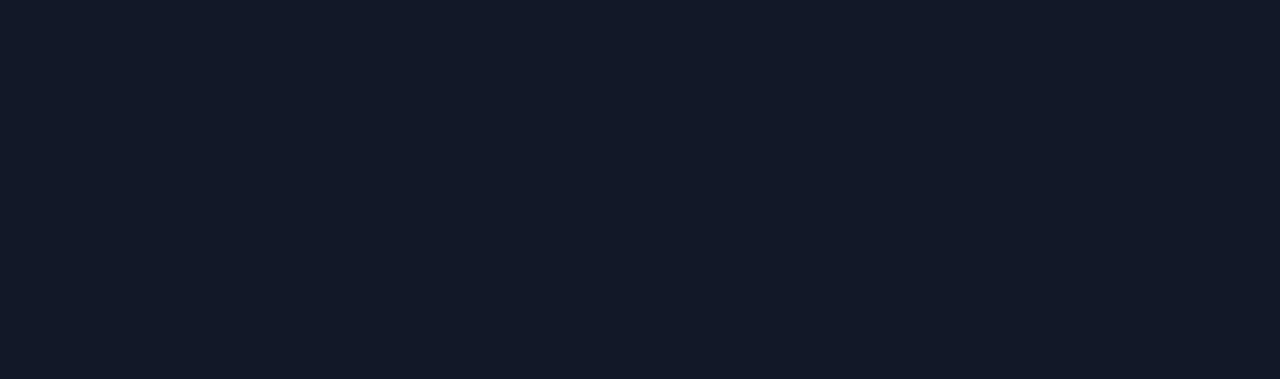
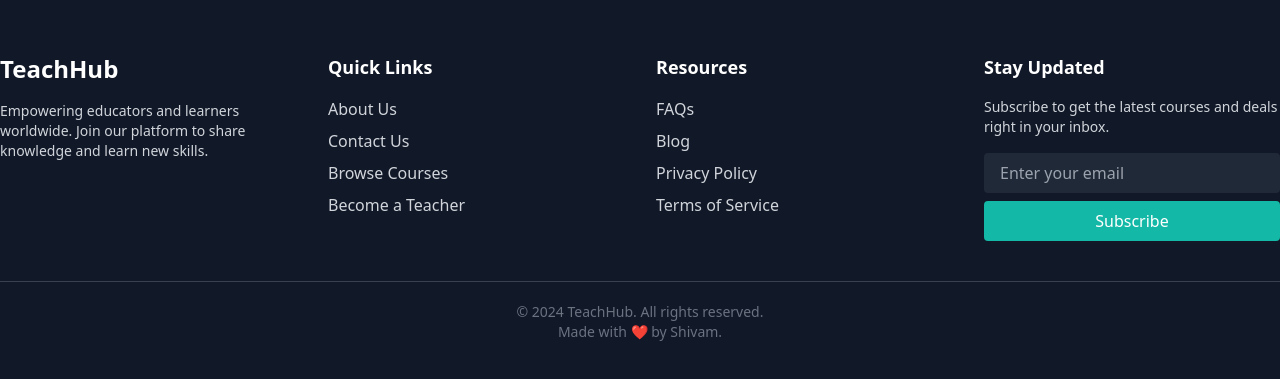
Before and after one commit to Shivamvashist/TeachHub, a React (Vite) app in the folder Frontend/: page / in a window 1280 px wide. Shown: the part 2181-2560 px from the top of the page. Before the commit the page ends 912 px from the top, so only its background shows below. Built offline with nearby package versions, Linux system fonts and the light colour scheme; a web font is replaced by a local one.

Commit message:
added footer

```diff
--- a/Frontend/src/App.jsx
+++ b/Frontend/src/App.jsx
@@ -19,6 +19,7 @@ function App() {
     <BrowserRouter>
       <Routes>
         <Route path='/' element={<Layout />}>
+
           <Route index element={<Homepage/>}/>
           <Route path='/courses' element={<Course/>}/>
           <Route path='/purchases' element={<Purchase/>}/>
@@ -26,6 +27,7 @@ function App() {
 
           <Route path='/user/signup' element={<UserSignup/>}/>
           <Route path='/user/login' element={<UserLogin/>}/>
+
           <Route path='/admin' element={<Admin/>}/>
           <Route path='/admin/signup' element={<Homepage/>}/>
           <Route path='/admin/login' element={<Homepage/>}/>
--- a/Frontend/src/Routes/common/Layout.jsx
+++ b/Frontend/src/Routes/common/Layout.jsx
@@ -7,6 +7,7 @@ export function Layout() {
     return <div className='flex flex-col items-center '>
       <Header />
       <Outlet />
+      <Footer />
     </div>
 
 }
@@ -34,3 +35,101 @@ function Header(){
       </div>
 
 }
+
+
+const Footer = () => {
+  return (
+    <footer className="bg-gray-900 text-gray-300 py-10">
+      <div className="container mx-auto grid grid-cols-1 md:grid-cols-4 gap-8">
+        <div>
+          <h2 className="text-2xl font-bold text-white mb-4">TeachHub</h2>
+          <p className="text-sm">
+            Empowering educators and learners worldwide. Join our platform to
+            share knowledge and learn new skills.
+          </p>
+        </div>
+
+        <div>
+          <h3 className="text-lg font-semibold text-white mb-4">Quick Links</h3>
+          <ul className="space-y-2">
+            <li>
+              <Link to="/aboutus" className="hover:underline">
+                About Us
+              </Link>
+            </li>
+            <li>
+              <Link  className="hover:underline">
+                Contact Us
+              </Link>
+            </li>
+            <li>
+              <Link to="/courses" className="hover:underline">
+                Browse Courses
+              </Link>
+            </li>
+            <li>
+              <Link to="/admin/signup" className="hover:underline">
+                Become a Teacher
+              </Link>
+            </li>
+          </ul>
+        </div>
+
+        {/* Resources */}
+        <div>
+          <h3 className="text-lg font-semibold text-white mb-4">Resources</h3>
+          <ul className="space-y-2">
+            <li>
+              <Link className="hover:underline">
+                FAQs
+              </Link>
+            </li>
+            <li>
+              <Link  className="hover:underline">
+                Blog
+              </Link>
+            </li>
+            <li>
+              <Link  className="hover:underline">
+                Privacy Policy
+              </Link>
+            </li>
+            <li>
+              <Link className="hover:underline">
+                Terms of Service
+              </Link>
+            </li>
+          </ul>
+        </div>
+
+        <div>
+          <h3 className="text-lg font-semibold text-white mb-4">Stay Updated</h3>
+          <p className="text-sm mb-4">
+            Subscribe to get the latest courses and deals right in your inbox.
+          </p>
+          <form>
+            <input
+              type="email"
+              placeholder="Enter your email"
+              className="w-full px-4 py-2 rounded bg-gray-800 text-gray-300 focus:outline-none focus:ring-2 focus:ring-teal-500"
+            />
+            <button
+              type="submit"
+              className="mt-2 w-full py-2 bg-teal-500 text-white rounded hover:bg-teal-600"
+            >
+              Subscribe
+            </button>
+          </form>
+        </div>
+      </div>
+
+      {/* Footer Bottom */}
+      <div className="border-t border-gray-700 mt-10 pt-5 text-center text-sm text-gray-500">
+        <p>&copy; {new Date().getFullYear()} TeachHub. All rights reserved.</p>
+        <p>Made with ❤️ by Shivam.</p>
+      </div>
+    </footer>
+  );
+};
+
+export default Footer;
--- a/Frontend/src/output.css
+++ b/Frontend/src/output.css
@@ -554,6 +554,40 @@ video {
   display: none;
 }
 
+.container {
+  width: 100%;
+}
+
+@media (min-width: 640px) {
+  .container {
+    max-width: 640px;
+  }
+}
+
+@media (min-width: 768px) {
+  .container {
+    max-width: 768px;
+  }
+}
+
+@media (min-width: 1024px) {
+  .container {
+    max-width: 1024px;
+  }
+}
+
+@media (min-width: 1280px) {
+  .container {
+    max-width: 1280px;
+  }
+}
+
+@media (min-width: 1536px) {
+  .container {
+    max-width: 1536px;
+  }
+}
+
 .fixed {
   position: fixed;
 }
@@ -588,14 +622,14 @@ video {
   margin-right: 1.75rem;
 }
 
-.my-2 {
-  margin-top: 0.5rem;
-  margin-bottom: 0.5rem;
-}
-
 .my-24 {
   margin-top: 6rem;
   margin-bottom: 6rem;
+}
+
+.mx-auto {
+  margin-left: auto;
+  margin-right: auto;
 }
 
 .mr-3 {
@@ -606,16 +640,44 @@ video {
   margin-top: 0.75rem;
 }
 
+.mb-4 {
+  margin-bottom: 1rem;
+}
+
+.mt-10 {
+  margin-top: 2.5rem;
+}
+
+.mt-2 {
+  margin-top: 0.5rem;
+}
+
 .flex {
   display: flex;
+}
+
+.grid {
+  display: grid;
 }
 
 .h-24 {
   height: 6rem;
 }
 
+.h-\[80vh\] {
+  height: 80vh;
+}
+
 .h-\[90vh\] {
   height: 90vh;
+}
+
+.w-\[100vw\] {
+  width: 100vw;
+}
+
+.w-full {
+  width: 100%;
 }
 
 .-translate-x-96 {
@@ -636,6 +698,10 @@ video {
 .-rotate-90 {
   --tw-rotate: -90deg;
   transform: translate(var(--tw-translate-x), var(--tw-translate-y)) rotate(var(--tw-rotate)) skewX(var(--tw-skew-x)) skewY(var(--tw-skew-y)) scaleX(var(--tw-scale-x)) scaleY(var(--tw-scale-y));
+}
+
+.grid-cols-1 {
+  grid-template-columns: repeat(1, minmax(0, 1fr));
 }
 
 .flex-col {
@@ -674,8 +740,48 @@ video {
   gap: 24rem;
 }
 
+.gap-8 {
+  gap: 2rem;
+}
+
+.space-y-2 > :not([hidden]) ~ :not([hidden]) {
+  --tw-space-y-reverse: 0;
+  margin-top: calc(0.5rem * calc(1 - var(--tw-space-y-reverse)));
+  margin-bottom: calc(0.5rem * var(--tw-space-y-reverse));
+}
+
+.space-y-3 > :not([hidden]) ~ :not([hidden]) {
+  --tw-space-y-reverse: 0;
+  margin-top: calc(0.75rem * calc(1 - var(--tw-space-y-reverse)));
+  margin-bottom: calc(0.75rem * var(--tw-space-y-reverse));
+}
+
+.divide-y > :not([hidden]) ~ :not([hidden]) {
+  --tw-divide-y-reverse: 0;
+  border-top-width: calc(1px * calc(1 - var(--tw-divide-y-reverse)));
+  border-bottom-width: calc(1px * var(--tw-divide-y-reverse));
+}
+
+.divide-cyan-950 > :not([hidden]) ~ :not([hidden]) {
+  --tw-divide-opacity: 1;
+  border-color: rgb(8 51 68 / var(--tw-divide-opacity, 1));
+}
+
 .rounded-3xl {
   border-radius: 1.5rem;
+}
+
+.rounded {
+  border-radius: 0.25rem;
+}
+
+.border-t {
+  border-top-width: 1px;
+}
+
+.border-gray-700 {
+  --tw-border-opacity: 1;
+  border-color: rgb(55 65 81 / var(--tw-border-opacity, 1));
 }
 
 .bg-\[\#111827\] {
@@ -683,14 +789,42 @@ video {
   background-color: rgb(17 24 39 / var(--tw-bg-opacity, 1));
 }
 
-.bg-white {
+.bg-gray-800 {
   --tw-bg-opacity: 1;
-  background-color: rgb(255 255 255 / var(--tw-bg-opacity, 1));
+  background-color: rgb(31 41 55 / var(--tw-bg-opacity, 1));
 }
 
-.bg-slate-50 {
+.bg-gray-900 {
   --tw-bg-opacity: 1;
-  background-color: rgb(248 250 252 / var(--tw-bg-opacity, 1));
+  background-color: rgb(17 24 39 / var(--tw-bg-opacity, 1));
+}
+
+.bg-teal-500 {
+  --tw-bg-opacity: 1;
+  background-color: rgb(20 184 166 / var(--tw-bg-opacity, 1));
+}
+
+.px-4 {
+  padding-left: 1rem;
+  padding-right: 1rem;
+}
+
+.py-10 {
+  padding-top: 2.5rem;
+  padding-bottom: 2.5rem;
+}
+
+.py-2 {
+  padding-top: 0.5rem;
+  padding-bottom: 0.5rem;
+}
+
+.pt-5 {
+  padding-top: 1.25rem;
+}
+
+.text-center {
+  text-align: center;
 }
 
 .font-atomic {
@@ -708,6 +842,21 @@ video {
 
 .text-\[80px\] {
   font-size: 80px;
+}
+
+.text-2xl {
+  font-size: 1.5rem;
+  line-height: 2rem;
+}
+
+.text-lg {
+  font-size: 1.125rem;
+  line-height: 1.75rem;
+}
+
+.text-sm {
+  font-size: 0.875rem;
+  line-height: 1.25rem;
 }
 
 .font-bold {
@@ -728,16 +877,18 @@ video {
   color: rgb(255 255 255 / var(--tw-text-opacity, 1));
 }
 
+.text-gray-300 {
+  --tw-text-opacity: 1;
+  color: rgb(209 213 219 / var(--tw-text-opacity, 1));
+}
+
+.text-gray-500 {
+  --tw-text-opacity: 1;
+  color: rgb(107 114 128 / var(--tw-text-opacity, 1));
+}
+
 .opacity-30 {
   opacity: 0.3;
-}
-
-.opacity-50 {
-  opacity: 0.5;
-}
-
-.opacity-0 {
-  opacity: 0;
 }
 
 .opacity-90 {
@@ -750,51 +901,8 @@ video {
   box-shadow: var(--tw-ring-offset-shadow, 0 0 #0000), var(--tw-ring-shadow, 0 0 #0000), var(--tw-shadow);
 }
 
-.shadow {
-  --tw-shadow: 0 1px 3px 0 rgb(0 0 0 / 0.1), 0 1px 2px -1px rgb(0 0 0 / 0.1);
-  --tw-shadow-colored: 0 1px 3px 0 var(--tw-shadow-color), 0 1px 2px -1px var(--tw-shadow-color);
-  box-shadow: var(--tw-ring-offset-shadow, 0 0 #0000), var(--tw-ring-shadow, 0 0 #0000), var(--tw-shadow);
-}
-
-.shadow-xl {
-  --tw-shadow: 0 20px 25px -5px rgb(0 0 0 / 0.1), 0 8px 10px -6px rgb(0 0 0 / 0.1);
-  --tw-shadow-colored: 0 20px 25px -5px var(--tw-shadow-color), 0 8px 10px -6px var(--tw-shadow-color);
-  box-shadow: var(--tw-ring-offset-shadow, 0 0 #0000), var(--tw-ring-shadow, 0 0 #0000), var(--tw-shadow);
-}
-
-.shadow-md {
-  --tw-shadow: 0 4px 6px -1px rgb(0 0 0 / 0.1), 0 2px 4px -2px rgb(0 0 0 / 0.1);
-  --tw-shadow-colored: 0 4px 6px -1px var(--tw-shadow-color), 0 2px 4px -2px var(--tw-shadow-color);
-  box-shadow: var(--tw-ring-offset-shadow, 0 0 #0000), var(--tw-ring-shadow, 0 0 #0000), var(--tw-shadow);
-}
-
-.shadow-gray-400 {
-  --tw-shadow-color: #9ca3af;
-  --tw-shadow: var(--tw-shadow-colored);
-}
-
-.shadow-gray-100 {
-  --tw-shadow-color: #f3f4f6;
-  --tw-shadow: var(--tw-shadow-colored);
-}
-
-.shadow-gray-600 {
-  --tw-shadow-color: #4b5563;
-  --tw-shadow: var(--tw-shadow-colored);
-}
-
 .shadow-gray-700 {
   --tw-shadow-color: #374151;
-  --tw-shadow: var(--tw-shadow-colored);
-}
-
-.shadow-gray-800 {
-  --tw-shadow-color: #1f2937;
-  --tw-shadow: var(--tw-shadow-colored);
-}
-
-.shadow-gray-900 {
-  --tw-shadow-color: #111827;
   --tw-shadow: var(--tw-shadow-colored);
 }
 
@@ -803,45 +911,8 @@ video {
   filter: var(--tw-blur) var(--tw-brightness) var(--tw-contrast) var(--tw-grayscale) var(--tw-hue-rotate) var(--tw-invert) var(--tw-saturate) var(--tw-sepia) var(--tw-drop-shadow);
 }
 
-.drop-shadow-lg {
-  --tw-drop-shadow: drop-shadow(0 10px 8px rgb(0 0 0 / 0.04)) drop-shadow(0 4px 3px rgb(0 0 0 / 0.1));
-  filter: var(--tw-blur) var(--tw-brightness) var(--tw-contrast) var(--tw-grayscale) var(--tw-hue-rotate) var(--tw-invert) var(--tw-saturate) var(--tw-sepia) var(--tw-drop-shadow);
-}
-
-.drop-shadow-md {
-  --tw-drop-shadow: drop-shadow(0 4px 3px rgb(0 0 0 / 0.07)) drop-shadow(0 2px 2px rgb(0 0 0 / 0.06));
-  filter: var(--tw-blur) var(--tw-brightness) var(--tw-contrast) var(--tw-grayscale) var(--tw-hue-rotate) var(--tw-invert) var(--tw-saturate) var(--tw-sepia) var(--tw-drop-shadow);
-}
-
-.drop-shadow-xl {
-  --tw-drop-shadow: drop-shadow(0 20px 13px rgb(0 0 0 / 0.03)) drop-shadow(0 8px 5px rgb(0 0 0 / 0.08));
-  filter: var(--tw-blur) var(--tw-brightness) var(--tw-contrast) var(--tw-grayscale) var(--tw-hue-rotate) var(--tw-invert) var(--tw-saturate) var(--tw-sepia) var(--tw-drop-shadow);
-}
-
-.drop-shadow {
-  --tw-drop-shadow: drop-shadow(0 1px 2px rgb(0 0 0 / 0.1)) drop-shadow(0 1px 1px rgb(0 0 0 / 0.06));
-  filter: var(--tw-blur) var(--tw-brightness) var(--tw-contrast) var(--tw-grayscale) var(--tw-hue-rotate) var(--tw-invert) var(--tw-saturate) var(--tw-sepia) var(--tw-drop-shadow);
-}
-
-.invert {
-  --tw-invert: invert(100%);
-  filter: var(--tw-blur) var(--tw-brightness) var(--tw-contrast) var(--tw-grayscale) var(--tw-hue-rotate) var(--tw-invert) var(--tw-saturate) var(--tw-sepia) var(--tw-drop-shadow);
-}
-
 .backdrop-blur-sm {
   --tw-backdrop-blur: blur(4px);
-  -webkit-backdrop-filter: var(--tw-backdrop-blur) var(--tw-backdrop-brightness) var(--tw-backdrop-contrast) var(--tw-backdrop-grayscale) var(--tw-backdrop-hue-rotate) var(--tw-backdrop-invert) var(--tw-backdrop-opacity) var(--tw-backdrop-saturate) var(--tw-backdrop-sepia);
-  backdrop-filter: var(--tw-backdrop-blur) var(--tw-backdrop-brightness) var(--tw-backdrop-contrast) var(--tw-backdrop-grayscale) var(--tw-backdrop-hue-rotate) var(--tw-backdrop-invert) var(--tw-backdrop-opacity) var(--tw-backdrop-saturate) var(--tw-backdrop-sepia);
-}
-
-.backdrop-blur-md {
-  --tw-backdrop-blur: blur(12px);
-  -webkit-backdrop-filter: var(--tw-backdrop-blur) var(--tw-backdrop-brightness) var(--tw-backdrop-contrast) var(--tw-backdrop-grayscale) var(--tw-backdrop-hue-rotate) var(--tw-backdrop-invert) var(--tw-backdrop-opacity) var(--tw-backdrop-saturate) var(--tw-backdrop-sepia);
-  backdrop-filter: var(--tw-backdrop-blur) var(--tw-backdrop-brightness) var(--tw-backdrop-contrast) var(--tw-backdrop-grayscale) var(--tw-backdrop-hue-rotate) var(--tw-backdrop-invert) var(--tw-backdrop-opacity) var(--tw-backdrop-saturate) var(--tw-backdrop-sepia);
-}
-
-.backdrop-blur-lg {
-  --tw-backdrop-blur: blur(16px);
   -webkit-backdrop-filter: var(--tw-backdrop-blur) var(--tw-backdrop-brightness) var(--tw-backdrop-contrast) var(--tw-backdrop-grayscale) var(--tw-backdrop-hue-rotate) var(--tw-backdrop-invert) var(--tw-backdrop-opacity) var(--tw-backdrop-saturate) var(--tw-backdrop-sepia);
   backdrop-filter: var(--tw-backdrop-blur) var(--tw-backdrop-brightness) var(--tw-backdrop-contrast) var(--tw-backdrop-grayscale) var(--tw-backdrop-hue-rotate) var(--tw-backdrop-invert) var(--tw-backdrop-opacity) var(--tw-backdrop-saturate) var(--tw-backdrop-sepia);
 }
@@ -856,14 +927,45 @@ video {
   transition-duration: 500ms;
 }
 
+.hover\:bg-teal-600:hover {
+  --tw-bg-opacity: 1;
+  background-color: rgb(13 148 136 / var(--tw-bg-opacity, 1));
+}
+
 .hover\:text-sky-200:hover {
   --tw-text-opacity: 1;
   color: rgb(186 230 253 / var(--tw-text-opacity, 1));
 }
 
+.hover\:underline:hover {
+  text-decoration-line: underline;
+}
+
 .hover\:blur-xl:hover {
   --tw-blur: blur(24px);
   filter: var(--tw-blur) var(--tw-brightness) var(--tw-contrast) var(--tw-grayscale) var(--tw-hue-rotate) var(--tw-invert) var(--tw-saturate) var(--tw-sepia) var(--tw-drop-shadow);
+}
+
+.focus\:outline-none:focus {
+  outline: 2px solid transparent;
+  outline-offset: 2px;
+}
+
+.focus\:ring-2:focus {
+  --tw-ring-offset-shadow: var(--tw-ring-inset) 0 0 0 var(--tw-ring-offset-width) var(--tw-ring-offset-color);
+  --tw-ring-shadow: var(--tw-ring-inset) 0 0 0 calc(2px + var(--tw-ring-offset-width)) var(--tw-ring-color);
+  box-shadow: var(--tw-ring-offset-shadow), var(--tw-ring-shadow), var(--tw-shadow, 0 0 #0000);
+}
+
+.focus\:ring-teal-500:focus {
+  --tw-ring-opacity: 1;
+  --tw-ring-color: rgb(20 184 166 / var(--tw-ring-opacity, 1));
+}
+
+@media (min-width: 768px) {
+  .md\:grid-cols-4 {
+    grid-template-columns: repeat(4, minmax(0, 1fr));
+  }
 }
 
 @media (min-width: 1024px) {
```
Also changed, not shown: Frontend/src/Routes/common/HomePage.jsx (+22 -4 lines).
